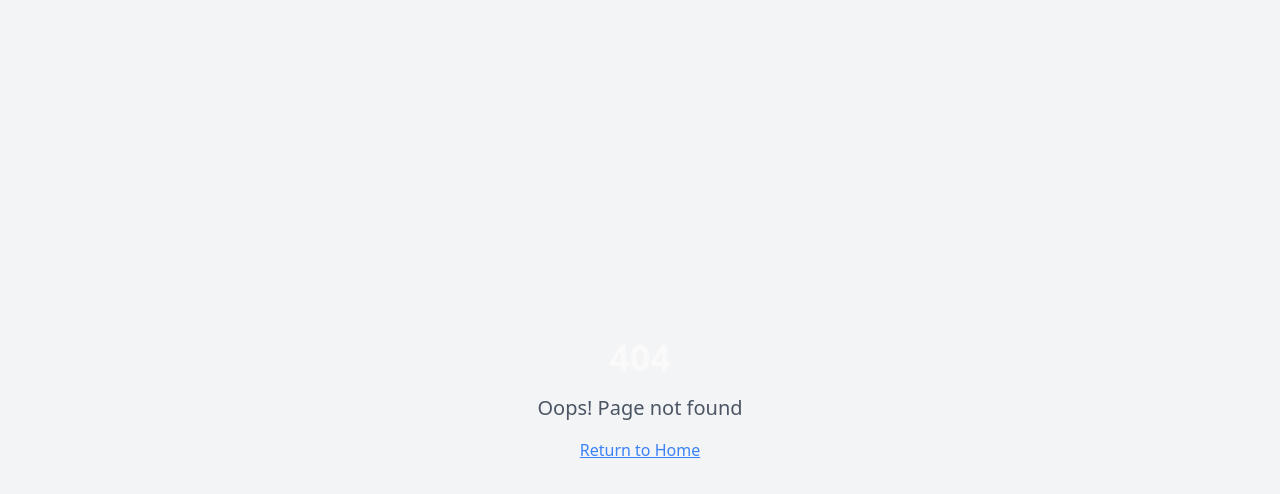
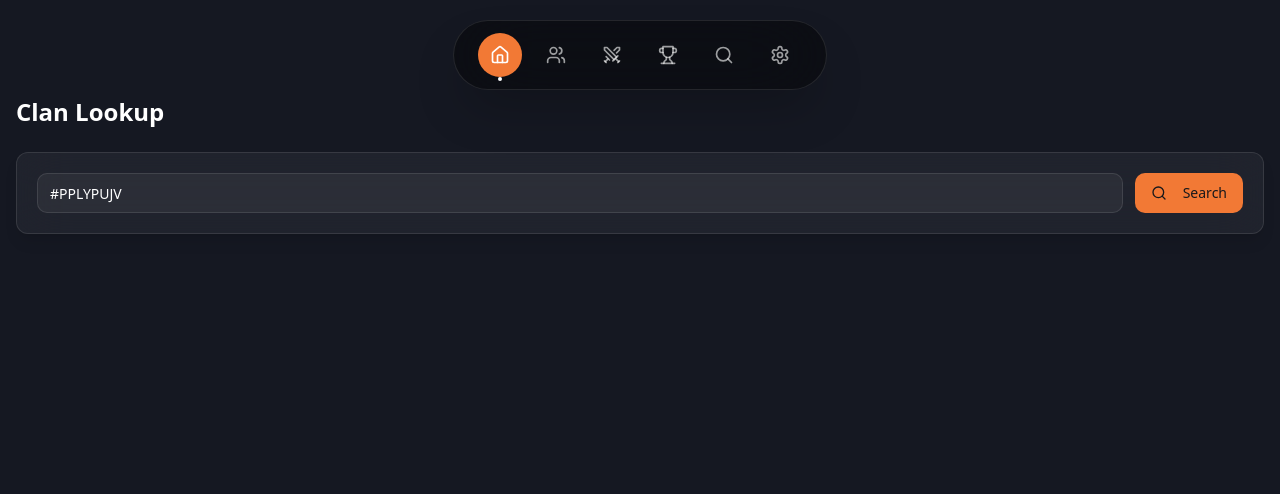
Before and after one commit to IkonicR/clanova-manager, a React (Vite) app: page /clan-lookup in a window 1280 px wide. Before the commit this address had no page. Shown: the top 494 px of the page. Built offline with nearby package versions, Linux system fonts and the light colour scheme.

Commit message:
Add Clan Lookup page
Adds a new page where logged-in users can enter a Clash of Clans clan tag to retrieve and display clan information using the `getClashClanData` Edge Function.  The input field will be pre-filled with '#PPLYPUJV'.

```diff
--- a/src/App.tsx
+++ b/src/App.tsx
@@ -9,6 +9,7 @@ import Members from "./pages/Members";
 import Wars from "./pages/Wars";
 import Trophies from "./pages/Trophies";
 import Settings from "./pages/Settings";
+import ClanLookup from "./pages/ClanLookup";
 import NotFound from "./pages/NotFound";
 
 const queryClient = new QueryClient();
@@ -25,6 +26,7 @@ const App = () => (
           <Route path="/wars" element={<Wars />} />
           <Route path="/trophies" element={<Trophies />} />
           <Route path="/settings" element={<Settings />} />
+          <Route path="/clan-lookup" element={<ClanLookup />} />
           <Route path="*" element={<NotFound />} />
         </Routes>
       </BrowserRouter>
--- a/src/components/FloatingNav.tsx
+++ b/src/components/FloatingNav.tsx
@@ -1,7 +1,7 @@
 
 import { useState, useEffect } from "react";
 import { motion } from "framer-motion";
-import { Home, Users, Trophy, Swords, Settings } from "lucide-react";
+import { Home, Users, Trophy, Swords, Settings, Search } from "lucide-react";
 import { Link } from "react-router-dom";
 
 const navItems = [
@@ -24,6 +24,11 @@ const navItems = [
     path: "/trophies",
     name: "Trophies",
     icon: <Trophy className="h-5 w-5" />,
+  },
+  {
+    path: "/clan-lookup",
+    name: "Clan Lookup",
+    icon: <Search className="h-5 w-5" />,
   },
   {
     path: "/settings",
--- /dev/null
+++ b/src/pages/ClanLookup.tsx
@@ -0,0 +1,147 @@
+
+import { useState } from "react";
+import { useQuery } from "@tanstack/react-query";
+import { supabase } from "@/integrations/supabase/client";
+import { motion } from "framer-motion";
+import { Search, Loader2 } from "lucide-react";
+import { toast } from "sonner";
+
+import FloatingNav from "../components/FloatingNav";
+import ClanHeader from "../components/ClanHeader";
+import StatsOverview from "../components/StatsOverview";
+import { Input } from "@/components/ui/input";
+import { Button } from "@/components/ui/button";
+
+const ClanLookup = () => {
+  const [clanTag, setClanTag] = useState("#PPLYPUJV");
+
+  const fetchClanData = async (tag: string) => {
+    if (!tag) return null;
+
+    try {
+      const { data, error } = await supabase.functions.invoke("getclashclandata", {
+        body: { clanTag: tag },
+      });
+
+      if (error) {
+        throw new Error(error.message);
+      }
+
+      return data;
+    } catch (error) {
+      console.error("Error fetching clan data:", error);
+      throw error;
+    }
+  };
+
+  const { data: clanData, isLoading, error, refetch } = useQuery({
+    queryKey: ["clanData", clanTag],
+    queryFn: () => fetchClanData(clanTag),
+    enabled: false, // Don't fetch automatically on mount
+  });
+
+  const handleSearch = async (e: React.FormEvent) => {
+    e.preventDefault();
+    if (!clanTag.trim()) {
+      toast.error("Please enter a clan tag");
+      return;
+    }
+
+    try {
+      await refetch();
+      toast.success("Clan data fetched successfully!");
+    } catch (error) {
+      toast.error("Failed to fetch clan data. Please try again.");
+    }
+  };
+
+  const handleClanTagChange = (e: React.ChangeEvent<HTMLInputElement>) => {
+    setClanTag(e.target.value);
+  };
+
+  return (
+    <div className="min-h-screen bg-clan-darker text-white">
+      <FloatingNav />
+      <div className="container px-4 pt-24 pb-12">
+        <motion.div
+          initial={{ opacity: 0, y: -20 }}
+          animate={{ opacity: 1, y: 0 }}
+          transition={{ duration: 0.5 }}
+        >
+          <h1 className="text-2xl font-bold mb-6">Clan Lookup</h1>
+
+          <div className="clan-card mb-6">
+            <form onSubmit={handleSearch} className="flex flex-col md:flex-row gap-3">
+              <div className="flex-1">
+                <Input
+                  type="text"
+                  value={clanTag}
+                  onChange={handleClanTagChange}
+                  placeholder="Enter Clan Tag (e.g. #PPLYPUJV)"
+                  className="w-full bg-white/5 border-white/10 text-white"
+                />
+              </div>
+              <Button
+                type="submit"
+                disabled={isLoading}
+                className="bg-clan-accent hover:bg-clan-accent/90"
+              >
+                {isLoading ? (
+                  <>
+                    <Loader2 className="mr-2 h-4 w-4 animate-spin" />
+                    Searching...
+                  </>
+                ) : (
+                  <>
+                    <Search className="mr-2 h-4 w-4" />
+                    Search
+                  </>
+                )}
+              </Button>
+            </form>
+          </div>
+
+          {error && (
+            <div className="clan-card border border-red-400/30 bg-red-900/10 text-red-400">
+              <p>Error fetching clan data. Please check the clan tag and try again.</p>
+            </div>
+          )}
+
+          {clanData && !error && (
+            <div className="space-y-6">
+              <ClanHeader
+                clanData={{
+                  name: clanData.name,
+                  tag: clanData.tag,
+                  level: clanData.clanLevel,
+                  description: clanData.description,
+                  badgeUrl: clanData.badgeUrls.medium,
+                }}
+              />
+
+              <StatsOverview
+                stats={{
+                  trophies: clanData.clanPoints,
+                  warWins: clanData.warWins,
+                  warStreak: clanData.warWinStreak,
+                  capitalTrophies: clanData.capitalPoints || 0,
+                }}
+              />
+
+              <div className="clan-card">
+                <h2 className="card-heading">
+                  Members ({clanData.members}/50)
+                </h2>
+                <p className="text-sm text-white/70">
+                  This clan has {clanData.members} members out of a maximum of 50.
+                </p>
+              </div>
+            </div>
+          )}
+        </motion.div>
+      </div>
+    </div>
+  );
+};
+
+export default ClanLookup;
```
